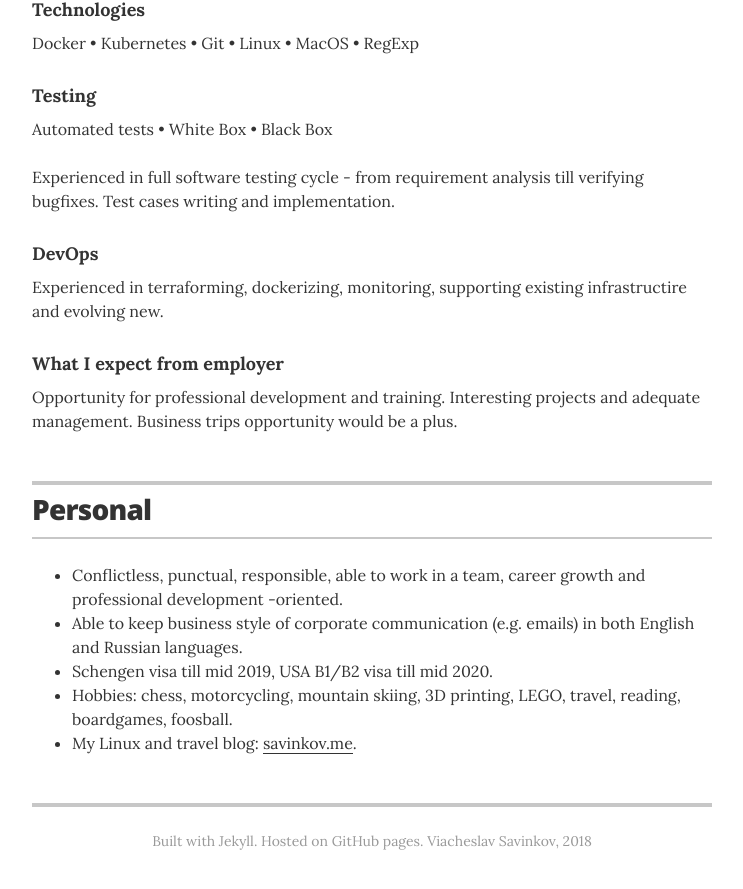
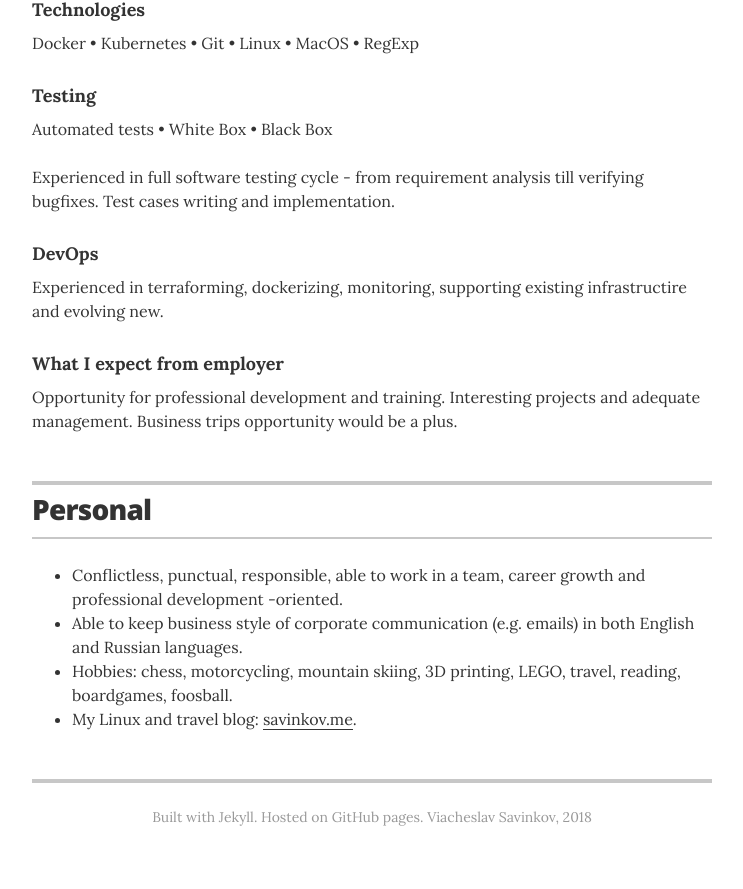
Before and after one commit to vsavinkov/vsavinkov-cv.github.io, a Jekyll site: the page built from index.html, in a window 1280 px wide and 900 px high, scrolled down 3650 px. Shown: the top 889 px of the window, without its empty margins (268-1011 px from the left). Built offline with Jekyll 4.4.1, drawn with Linux system fonts in a browser that asks for light colours.

Commit message:
Update interests.yml

```diff
--- a/_data/interests.yml
+++ b/_data/interests.yml
@@ -1,5 +1,4 @@
 - description: Conflictless, punctual, responsible, able to work in a team, career growth and professional development -oriented.
 - description: Able to keep business style of corporate communication (e.g. emails) in both English and Russian languages.
-- description: Schengen visa till mid 2019, USA B1/B2 visa till mid 2020.
 - description: 'Hobbies: chess, motorcycling, mountain skiing, 3D printing, LEGO, travel, reading, boardgames, foosball.'
 - description: 'My Linux and travel blog: <a href="https://savinkov.me/">savinkov.me</a>.'
```
